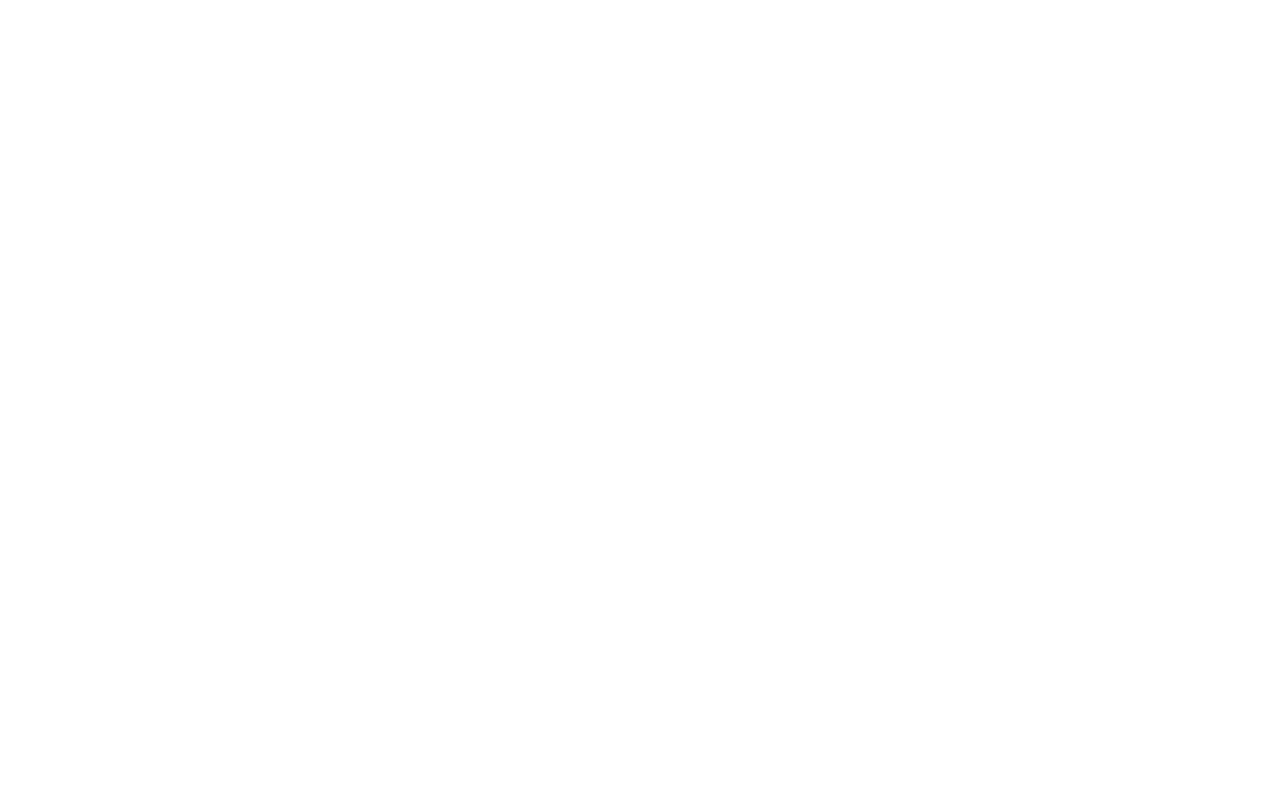
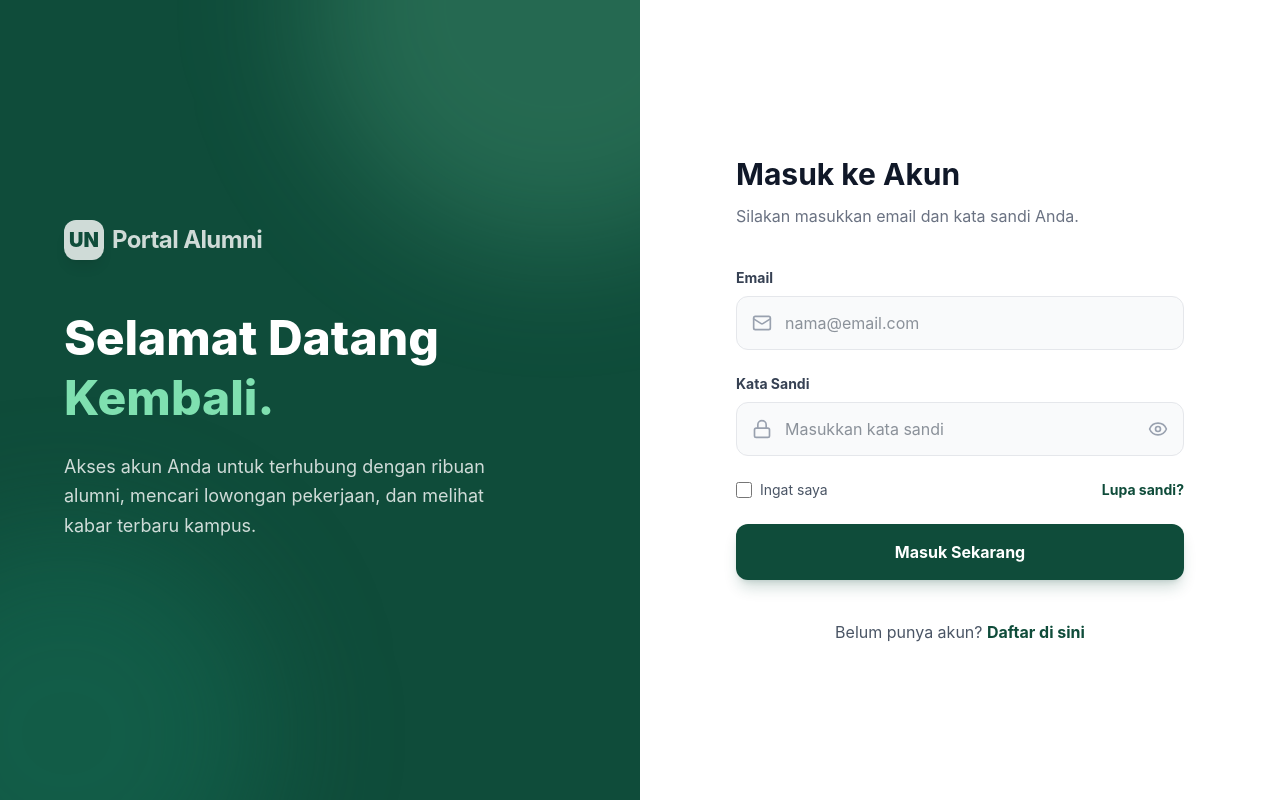
Before and after one commit to nurferdiansyah/Frontend_alumni, a React (Vite) app: page /login in a window 1280 px wide. Before the commit this address had no page. Built offline with nearby package versions, Linux system fonts and the light colour scheme.

Commit message:
feat: membuat halaman login

```diff
--- a/src/App.jsx
+++ b/src/App.jsx
@@ -8,6 +8,7 @@
 import { DetailBerita } from './pages/DetailBerita';
 import { DetailLowongan } from './pages/DetailLowongan';
 import { Kontak } from './pages/Kontak';
+import { Login } from './pages/Login';
 
 function ScrollToTop() {
   const { pathname } = useLocation();
@@ -32,6 +33,7 @@
         <Route path="/berita" element={<Berita />} />
         <Route path="/berita/:id" element={<DetailBerita />} />
         <Route path="/kontak" element={<Kontak />} />
+        <Route path="/login" element={<Login />} />
       </Routes>
     </Router>
   );
--- a/src/pages/Jobs.jsx
+++ b/src/pages/Jobs.jsx
@@ -1,4 +1,4 @@
-import React from 'react';
+import React, { useState, useMemo } from 'react';
 import { Navbar } from '../components/Navbar';
 import { Footer } from '../components/Footer';
 import { Button } from '../components/Button';
@@ -7,7 +7,60 @@
 import { Link } from 'react-router-dom';
 import { ScrollReveal } from '../components/ScrollReveal';
 import { motion } from 'framer-motion';
+
+const initialJobs = [
+  { id: 1, position: "Senior Software Engineer", company: "PT. Teknologi Maju Bersama", location: "Jakarta Selatan", deadline: "20 Nov 2026", logo: "https://upload.wikimedia.org/wikipedia/commons/thumb/c/c1/Google_%22G%22_logo.svg/1200px-Google_%22G%22_logo.svg.png", type: "Penuh Waktu", experience: "3+ Tahun" },
+  { id: 2, position: "Management Trainee", company: "Bank Mandiri (Persero) Tbk", location: "Palembang", deadline: "15 Nov 2026", logo: "https://upload.wikimedia.org/wikipedia/commons/thumb/a/a2/Logo_of_Bank_Mandiri.svg/1200px-Logo_of_Bank_Mandiri.svg.png", type: "Penuh Waktu", experience: "Fresh Graduate" },
+  { id: 3, position: "Tenaga Pengajar (Dosen)", company: "Yayasan Nurul Huda", location: "OKU Timur", deadline: "10 Nov 2026", logo: null, type: "Penuh Waktu", experience: "1 - 3 Tahun" },
+  { id: 4, position: "UI/UX Designer", company: "Gojek Indonesia", location: "Remote", deadline: "30 Nov 2026", logo: "https://upload.wikimedia.org/wikipedia/commons/thumb/8/86/Gojek_logo_2019.svg/1200px-Gojek_logo_2019.svg.png", type: "Paruh Waktu", experience: "1 - 3 Tahun" },
+  { id: 5, position: "Data Analyst", company: "PT. Telekomunikasi Indonesia", location: "Bandung", deadline: "25 Nov 2026", logo: "https://upload.wikimedia.org/wikipedia/commons/thumb/b/b2/Telkom_Indonesia_2013.svg/1200px-Telkom_Indonesia_2013.svg.png", type: "Magang", experience: "Fresh Graduate" }
+];
+
 export function Jobs() {
+  const [selectedTypes, setSelectedTypes] = useState({
+    "Penuh Waktu": true,
+    "Paruh Waktu": true,
+    "Magang": false
+  });
+
+  const [selectedExperiences, setSelectedExperiences] = useState({
+    "Fresh Graduate": true,
+    "1 - 3 Tahun": true,
+    "3+ Tahun": false
+  });
+
+  const handleTypeChange = (type) => {
+    setSelectedTypes(prev => ({ ...prev, [type]: !prev[type] }));
+  };
+
+  const handleExpChange = (exp) => {
+    setSelectedExperiences(prev => ({ ...prev, [exp]: !prev[exp] }));
+  };
+
+  const handleReset = () => {
+    setSelectedTypes({
+      "Penuh Waktu": false,
+      "Paruh Waktu": false,
+      "Magang": false
+    });
+    setSelectedExperiences({
+      "Fresh Graduate": false,
+      "1 - 3 Tahun": false,
+      "3+ Tahun": false
+    });
+  };
+
+  const filteredJobs = useMemo(() => {
+    const activeTypes = Object.keys(selectedTypes).filter(k => selectedTypes[k]);
+    const activeExps = Object.keys(selectedExperiences).filter(k => selectedExperiences[k]);
+
+    return initialJobs.filter(job => {
+      const typeMatch = activeTypes.length === 0 || activeTypes.includes(job.type);
+      const expMatch = activeExps.length === 0 || activeExps.includes(job.experience);
+      return typeMatch && expMatch;
+    });
+  }, [selectedTypes, selectedExperiences]);
+
   return (
     <div className="min-h-screen bg-white font-sans text-gray-800 flex flex-col">
       <Navbar />
@@ -46,34 +99,36 @@
             <div className="bg-gray-50/80 rounded-[20px] p-6 border border-gray-100 sticky top-28">
               <div className="flex justify-between items-center mb-6 border-b border-gray-200 pb-4">
                 <h3 className="font-bold text-[18px] text-gray-900">Filter Pencarian</h3>
-                <span className="text-[13px] text-red-500 font-medium cursor-pointer">Reset</span>
+                <span onClick={handleReset} className="text-[13px] text-red-500 font-medium cursor-pointer hover:underline">Reset</span>
               </div>
 
               <div className="space-y-6">
                 <div>
                   <h4 className="font-bold text-[15px] text-gray-900 mb-3">Tipe Pekerjaan</h4>
-                  <label className="flex items-center gap-3 mb-2.5 text-[14px] text-gray-600 cursor-pointer">
-                    <input type="checkbox" className="w-4 h-4 rounded text-[#0F4C3A] focus:ring-[#0F4C3A]" defaultChecked /> Penuh Waktu
+                  {Object.keys(selectedTypes).map(type => (
+                    <label key={type} className="flex items-center gap-3 mb-2.5 text-[14px] text-gray-600 cursor-pointer">
+                      <input
+                        type="checkbox"
+                        className="w-4 h-4 rounded text-[#0F4C3A] focus:ring-[#0F4C3A] cursor-pointer"
+                        checked={selectedTypes[type]}
+                        onChange={() => handleTypeChange(type)}
+                      /> {type}
                     </label>
-                  <label className="flex items-center gap-3 mb-2.5 text-[14px] text-gray-600 cursor-pointer">
-                    <input type="checkbox" className="w-4 h-4 rounded text-[#0F4C3A] focus:ring-[#0F4C3A]" /> Paruh Waktu
-                  </label>
-                  <label className="flex items-center gap-3 mb-2.5 text-[14px] text-gray-600 cursor-pointer">
-                    <input type="checkbox" className="w-4 h-4 rounded text-[#0F4C3A] focus:ring-[#0F4C3A]" /> Magang
-                  </label>
+                  ))}
                 </div>
 
                 <div className="border-t border-gray-200 pt-5">
                   <h4 className="font-bold text-[15px] text-gray-900 mb-3">Pengalaman</h4>
-                  <label className="flex items-center gap-3 mb-2.5 text-[14px] text-gray-600 cursor-pointer">
-                    <input type="checkbox" className="w-4 h-4 rounded text-[#0F4C3A]" defaultChecked /> Fresh Graduate
+                  {Object.keys(selectedExperiences).map(exp => (
+                    <label key={exp} className="flex items-center gap-3 mb-2.5 text-[14px] text-gray-600 cursor-pointer">
+                      <input
+                        type="checkbox"
+                        className="w-4 h-4 rounded text-[#0F4C3A] cursor-pointer"
+                        checked={selectedExperiences[exp]}
+                        onChange={() => handleExpChange(exp)}
+                      /> {exp}
                     </label>
-                  <label className="flex items-center gap-3 mb-2.5 text-[14px] text-gray-600 cursor-pointer">
-                    <input type="checkbox" className="w-4 h-4 rounded text-[#0F4C3A]" /> 1 - 3 Tahun
-                  </label>
-                  <label className="flex items-center gap-3 mb-2.5 text-[14px] text-gray-600 cursor-pointer">
-                    <input type="checkbox" className="w-4 h-4 rounded text-[#0F4C3A]" /> 3+ Tahun
-                  </label>
+                  ))}
                 </div>
               </div>
             </div>
@@ -83,7 +138,7 @@
           <div className="w-full md:w-3/4 flex flex-col gap-4">
             <ScrollReveal>
               <div className="flex flex-col sm:flex-row justify-between items-start sm:items-center mb-4 gap-4 bg-white p-2">
-                <h2 className="font-bold text-[20px] text-gray-900">Menampilkan 156 Lowongan</h2>
+                <h2 className="font-bold text-[20px] text-gray-900">Menampilkan {filteredJobs.length} Lowongan</h2>
                 <div className="flex items-center gap-3">
                   <span className="text-[13px] text-gray-500 font-medium">Urutkan:</span>
                   <select className="bg-gray-50 border border-gray-200 font-medium text-gray-700 text-[13px] rounded-lg px-4 py-2.5 outline-none cursor-pointer">
@@ -95,27 +150,34 @@
               </div>
             </ScrollReveal>
 
-            <ScrollReveal delay={0.1}>
-              <JobListItem position="Senior Software Engineer" company="PT. Teknologi Maju Bersama" location="Jakarta Selatan" deadline="20 Nov 2026" logo="https://upload.wikimedia.org/wikipedia/commons/thumb/c/c1/Google_%22G%22_logo.svg/1200px-Google_%22G%22_logo.svg.png" />
+            {filteredJobs.length > 0 ? (
+              filteredJobs.map((job, index) => (
+                <ScrollReveal key={job.id} delay={index * 0.1}>
+                  <JobListItem
+                    id={job.id}
+                    position={job.position}
+                    company={job.company}
+                    location={job.location}
+                    deadline={job.deadline}
+                    logo={job.logo}
+                  />
                 </ScrollReveal>
-            <ScrollReveal delay={0.2}>
-              <JobListItem position="Management Trainee" company="Bank Mandiri (Persero) Tbk" location="Palembang" deadline="15 Nov 2026" logo="https://upload.wikimedia.org/wikipedia/commons/thumb/a/a2/Logo_of_Bank_Mandiri.svg/1200px-Logo_of_Bank_Mandiri.svg.png" />
-            </ScrollReveal>
-            <ScrollReveal delay={0.3}>
-              <JobListItem position="Tenaga Pengajar (Dosen)" company="Yayasan Nurul Huda" location="OKU Timur" deadline="10 Nov 2026" />
-            </ScrollReveal>
-            <ScrollReveal delay={0.4}>
-              <JobListItem position="UI/UX Designer" company="Gojek Indonesia" location="Remote" deadline="30 Nov 2026" logo="https://upload.wikimedia.org/wikipedia/commons/thumb/8/86/Gojek_logo_2019.svg/1200px-Gojek_logo_2019.svg.png" />
-            </ScrollReveal>
-            <ScrollReveal delay={0.5}>
-              <JobListItem position="Data Analyst" company="PT. Telekomunikasi Indonesia" location="Bandung" deadline="25 Nov 2026" logo="https://upload.wikimedia.org/wikipedia/commons/thumb/b/b2/Telkom_Indonesia_2013.svg/1200px-Telkom_Indonesia_2013.svg.png" />
-            </ScrollReveal>
+              ))
+            ) : (
+              <div className="bg-gray-50 rounded-2xl p-12 text-center mt-4">
+                <h3 className="text-xl font-bold text-gray-900 mb-2">Tidak ada lowongan ditemukan</h3>
+                <p className="text-gray-500">Coba ubah kriteria filter pencarian Anda untuk melihat hasil lainnya.</p>
+                <Button variant="outline" className="mt-6 font-semibold" onClick={handleReset}>Reset Filter</Button>
+              </div>
+            )}
 
+            {filteredJobs.length > 0 && (
               <ScrollReveal delay={0.6}>
                 <div className="mt-10 flex justify-center pb-8">
-                <Button variant="outline" className="rounded-xl px-8 py-3.5 font-bold text-gray-700 bg-white border-2 border-gray-200 hover:border-[#0F4C3A] hover:text-[#0F4C3A] transition-colors">Muat Lebih Banyak</Button>
+                  <Button variant="outline" className="rounded-xl px-8 py-3.5 font-bold text-gray-700 bg-white border-2 border-gray-200 hover:border-[#0F4C3A] hover:bg-[#0F4C3A] hover:text-white transition-all hover:-translate-y-0.5 hover:shadow-md">Muat Lebih Banyak</Button>
                 </div>
               </ScrollReveal>
+            )}
           </div>
         </div>
       </section>
--- /dev/null
+++ b/src/pages/Login.jsx
@@ -0,0 +1,127 @@
+import React, { useState, useEffect } from 'react';
+import { Link } from 'react-router-dom';
+import { ArrowLeft, Eye, EyeOff, Mail, Lock } from 'lucide-react';
+import { motion } from 'framer-motion';
+import { Button } from '../components/Button';
+
+export function Login() {
+  const [showPassword, setShowPassword] = useState(false);
+
+  useEffect(() => {
+    window.scrollTo(0, 0);
+  }, []);
+
+  return (
+    <div className="min-h-screen flex bg-white font-sans text-gray-800">
+      {/* Left Side - Image & Branding (Hidden on mobile) */}
+      <div className="hidden lg:flex w-1/2 bg-[#0F4C3A] relative overflow-hidden items-center justify-center flex-col p-16">
+        {/* Decorative elements */}
+        <div className="absolute top-0 right-0 w-[500px] h-[500px] bg-[#7FE0B0]/20 rounded-full blur-3xl -translate-y-1/2 translate-x-1/3 pointer-events-none"></div>
+        <div className="absolute bottom-0 left-0 w-[400px] h-[400px] bg-[#18755C]/40 rounded-full blur-3xl translate-y-1/3 -translate-x-1/3 pointer-events-none"></div>
+
+        <div className="relative z-10 w-full max-w-lg text-white">
+          <Link to="/" className="inline-block mb-12 opacity-80 hover:opacity-100 transition-opacity">
+            <div className="flex items-center gap-2">
+              <div className="w-10 h-10 bg-white rounded-xl flex items-center justify-center text-[#0F4C3A] font-black text-xl shadow-lg">
+                UN
+              </div>
+              <span className="font-bold text-2xl tracking-tight">Portal Alumni</span>
+            </div>
+          </Link>
+
+          <motion.div
+            initial={{ opacity: 0, y: 30 }}
+            animate={{ opacity: 1, y: 0 }}
+            transition={{ duration: 0.8 }}
+          >
+            <h1 className="text-4xl md:text-5xl font-extrabold mb-6 leading-tight text-white">
+              Selamat Datang <br /> <span className="text-[#7FE0B0]">Kembali.</span>
+            </h1>
+            <p className="text-white/80 text-lg leading-relaxed mb-10 max-w-md">
+              Akses akun Anda untuk terhubung dengan ribuan alumni, mencari lowongan pekerjaan, dan melihat kabar terbaru kampus.
+            </p>
+          </motion.div>
+        </div>
+      </div>
+
+      {/* Right Side - Login Form */}
+      <div className="w-full lg:w-1/2 flex items-center justify-center p-6 sm:p-12 relative">
+        <div className="absolute top-8 left-8 lg:hidden">
+          <Link to="/" className="inline-flex items-center gap-2 text-gray-500 hover:text-[#0F4C3A] font-medium transition-colors group">
+            <ArrowLeft size={18} className="group-hover:-translate-x-1 transition-transform" />
+            Kembali
+          </Link>
+        </div>
+
+        <div className="w-full max-w-md relative mt-12 lg:mt-0">
+          <motion.div
+            initial={{ opacity: 0, x: 20 }}
+            animate={{ opacity: 1, x: 0 }}
+            transition={{ duration: 0.6 }}
+          >
+            <div className="mb-10 text-center lg:text-left">
+              <h2 className="text-3xl font-bold text-gray-900 mb-3">Masuk ke Akun</h2>
+              <p className="text-gray-500">Silakan masukkan email dan kata sandi Anda.</p>
+            </div>
+
+            <form className="space-y-6" onSubmit={(e) => e.preventDefault()}>
+              <div>
+                <label className="block text-sm font-bold text-gray-700 mb-2">Email</label>
+                <div className="relative group">
+                  <div className="absolute inset-y-0 left-0 pl-4 flex items-center pointer-events-none text-gray-400 group-focus-within:text-[#0F4C3A] transition-colors">
+                    <Mail size={20} />
+                  </div>
+                  <input
+                    type="email"
+                    placeholder="nama@email.com"
+                    className="w-full pl-12 pr-4 py-3.5 bg-gray-50 border border-gray-200 rounded-xl outline-none focus:bg-white focus:border-[#7FE0B0] focus:ring-4 focus:ring-[#7FE0B0]/10 transition-all text-gray-800"
+                    required
+                  />
+                </div>
+              </div>
+
+              <div>
+                <label className="block text-sm font-bold text-gray-700 mb-2">Kata Sandi</label>
+                <div className="relative group">
+                  <div className="absolute inset-y-0 left-0 pl-4 flex items-center pointer-events-none text-gray-400 group-focus-within:text-[#0F4C3A] transition-colors">
+                    <Lock size={20} />
+                  </div>
+                  <input
+                    type={showPassword ? "text" : "password"}
+                    placeholder="Masukkan kata sandi"
+                    className="w-full pl-12 pr-12 py-3.5 bg-gray-50 border border-gray-200 rounded-xl outline-none focus:bg-white focus:border-[#7FE0B0] focus:ring-4 focus:ring-[#7FE0B0]/10 transition-all text-gray-800"
+                    required
+                  />
+                  <div
+                    className="absolute inset-y-0 right-0 pr-4 flex items-center cursor-pointer text-gray-400 hover:text-[#0F4C3A] transition-colors"
+                    onClick={() => setShowPassword(!showPassword)}
+                  >
+                    {showPassword ? <EyeOff size={20} /> : <Eye size={20} />}
+                  </div>
+                </div>
+              </div>
+
+              <div className="flex justify-between items-center mb-6">
+                <div className="flex items-center">
+                  <input type="checkbox" id="remember" className="w-4 h-4 rounded text-[#0F4C3A] focus:ring-[#0F4C3A] cursor-pointer" />
+                  <label htmlFor="remember" className="ml-2 text-sm text-gray-600 cursor-pointer">Ingat saya</label>
+                </div>
+                <a href="#" className="text-sm font-bold text-[#0F4C3A] hover:text-[#7FE0B0] transition-colors">Lupa sandi?</a>
+              </div>
+
+              <Button variant="primary" className="w-full py-4 rounded-xl text-[16px] font-bold shadow-lg shadow-[#0F4C3A]/20 bg-[#0F4C3A] hover:bg-[#0a3629] hover:-translate-y-1 transition-all text-white">
+                Masuk Sekarang
+              </Button>
+            </form>
+
+            <div className="mt-10 text-center">
+              <p className="text-gray-600">
+                Belum punya akun? <a href="#" className="font-bold text-[#0F4C3A] hover:text-[#7FE0B0] transition-colors">Daftar di sini</a>
+              </p>
+            </div>
+          </motion.div>
+        </div>
+      </div>
+    </div>
+  );
+}
```
Also changed, not shown: src/components/Navbar.jsx (+6 -4 lines). Lines whose indentation alone changed are shown as unchanged.
